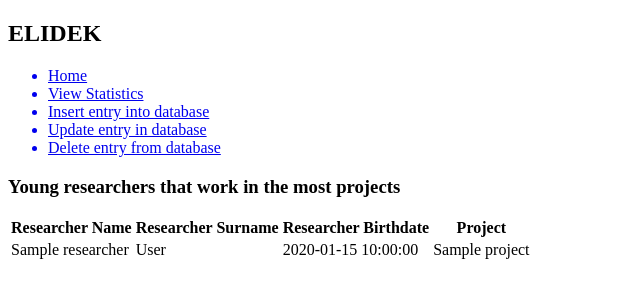
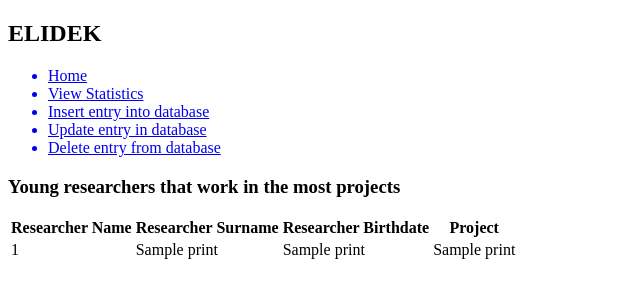
Before and after one commit to GeorgeSot71/NTUA_Databases_ELIDEK, a Flask app: template server/templates/query6.html in a window 1280 px wide. Shown: the top 300 px of the page, without its empty margins (0-640 px from the left). Run offline with Flask 2, Linux system fonts and the light colour scheme; the template is opened without the code that fills it: most values are stand-ins (such as "Sample title", 1, 10 or a date in 2020).

Commit message:
Update query6.html

```diff
--- a/server/templates/query6.html
+++ b/server/templates/query6.html
@@ -12,12 +12,12 @@
         </tr>
         </thead>
         <tbody>
-        {% for researchers in researcher %}
+        {% for print in query6%}
         <tr class="researcher-row">
-            <td>{{ researcher.name }}</td>
-            <td>{{ researcher.surname }}</td>
-            <td>{{ researcher.birthday }}</td>
-            <td>{{ project.title }}</td>
+            <td>{{ print[0] }}</td>
+            <td>{{ print[1] }}</td>
+            <td>{{ print[2] }}</td>
+            <td>{{ print[3] }}</td>
           </tr>
         {% endfor %}
         </tbody>
```
